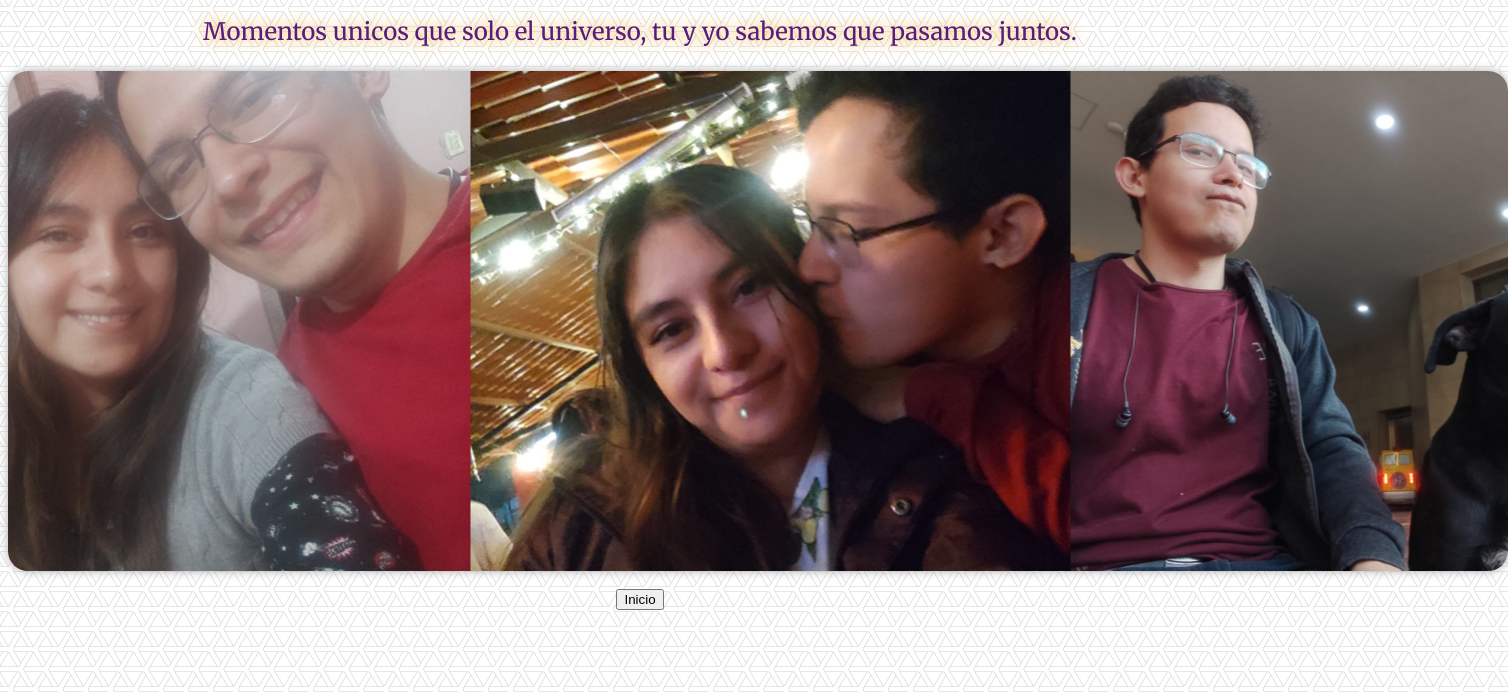
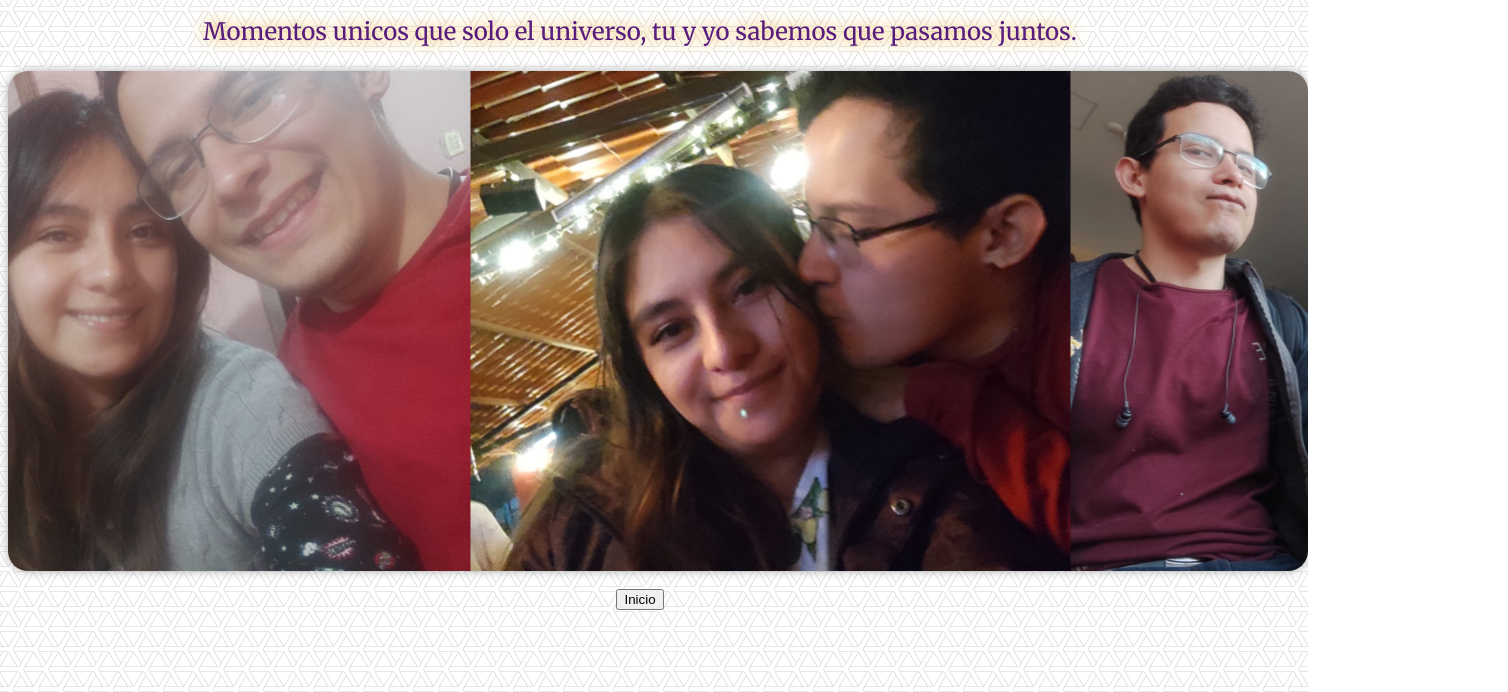
Before and after one commit to DanielaCitlalli/Regalo_Uriel, a plain HTML site: page carrucel.html in a window 1280 px wide. Shown: the part 108-800 px from the top of the page, 1508 px wide, since content can reach past the window. Drawn offline with Linux system fonts and the light colour scheme; files whose address does not match are found by name; a web font is replaced by a local one.

Commit message:
carrusel2

```diff
--- a/assets/css/carrusel.css
+++ b/assets/css/carrusel.css
@@ -1,7 +1,7 @@
 .carrusel {
   width: 150%;
   height: 150%;
-  max-width: 1500px; /* más ancho */
+  max-width: 1300px; /* más ancho */
   height: 500px;      /* más alto */
   overflow: hidden;
   margin: auto;
```
